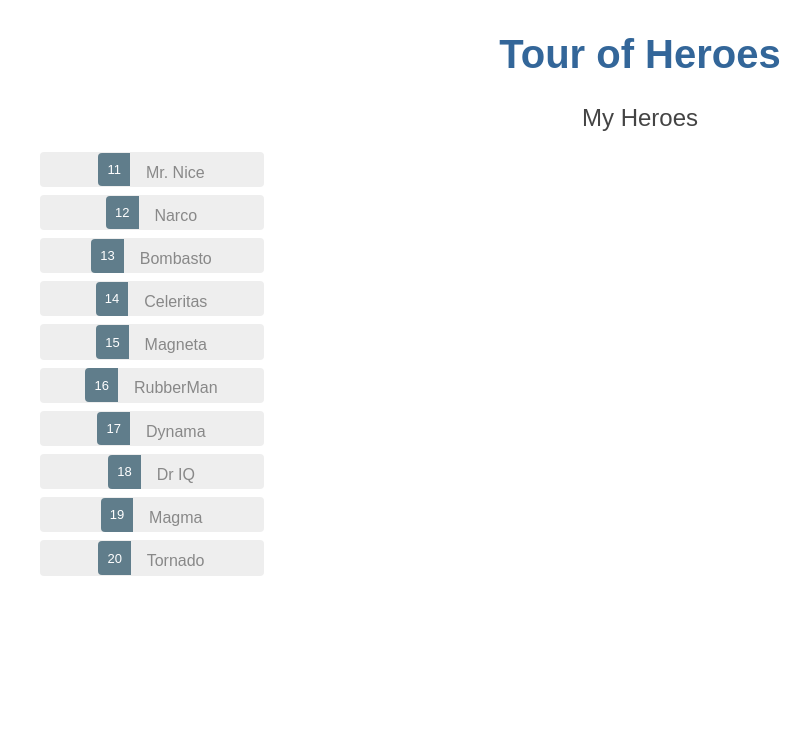
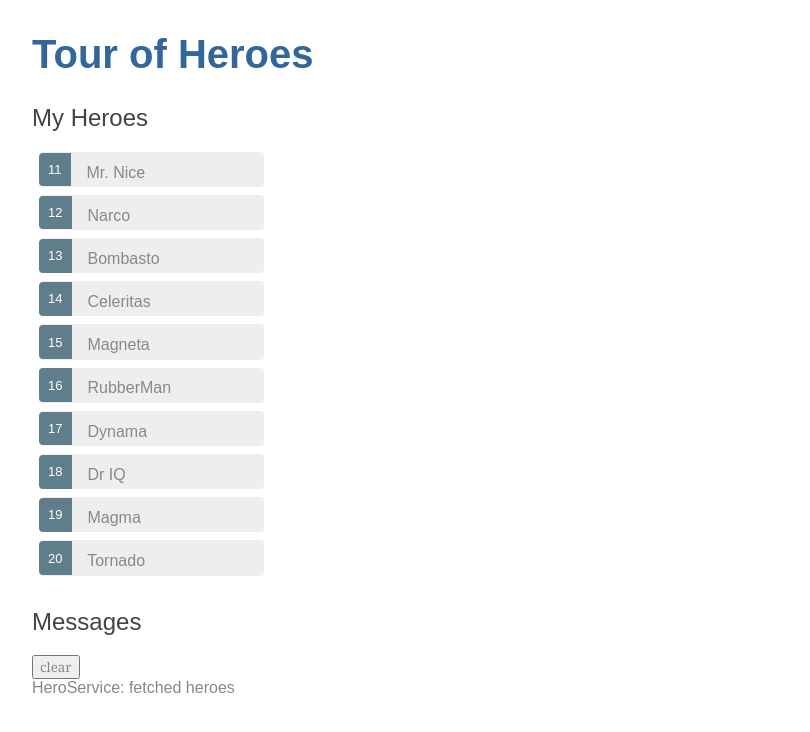
Before and after one commit to 12MIT0020/Tour-Of-Heros, an Angular app: page /heroes in a window 1280 px wide. Shown: the top 732 px of the page, without its empty margins (0-810 px from the left). Built offline with nearby package versions, Linux system fonts and the light colour scheme.

Commit message:
routing added in heros

```diff
--- a/src/app/app.component.html
+++ b/src/app/app.component.html
@@ -1,4 +1,4 @@
 <!--The content below is only a placeholder and can be replaced.-->
-<div style="text-align:center">
-  <h1>{{title}}</h1>
-<app-heroes></app-heroes>
+<h1>{{title}}</h1>
+<router-outlet></router-outlet>
+<app-messages></app-messages>
--- a/src/app/app.module.ts
+++ b/src/app/app.module.ts
@@ -7,6 +7,7 @@
 import { HeroesComponent } from './heroes/heroes.component';
 import { HeroDetailComponent } from './hero-detail/hero-detail.component';
 import { MessagesComponent } from './messages/messages.component';
+import { AppRoutingModule } from './/app-routing.module';
 
 @NgModule({
   declarations: [
@@ -17,7 +18,8 @@
   ],
   imports: [
     BrowserModule,
-    FormsModule
+    FormsModule,
+    AppRoutingModule
   ],
   providers: [],
   bootstrap: [AppComponent]
--- a/src/app/hero.service.ts
+++ b/src/app/hero.service.ts
@@ -2,12 +2,15 @@
 import { Hero } from './hero';
 import { HEROES } from './mock-heroes';
 import { Observable, of } from 'rxjs';
+import { MessageService } from './message.service';
 @Injectable({
   providedIn: 'root'
 })
 export class HeroService {
  getHeroes(): Observable<Hero[]> {
+  // TODO: send the message _after_ fetching the heroes
+  this.messageService.add('HeroService: fetched heroes');
   return of(HEROES);
 }
-  constructor() { }
+  constructor(private messageService: MessageService) { }
 }
--- a/src/app/heroes/heroes.component.ts
+++ b/src/app/heroes/heroes.component.ts
@@ -1,5 +1,5 @@
 import { Component, OnInit } from '@angular/core';
-import { HEROES } from '../mock-heroes';
+//import { HEROES } from '../mock-heroes';
 import { Hero } from '../hero';
 import { HeroService } from '../hero.service';
 
--- /dev/null
+++ b/src/app/message.service.ts
@@ -0,0 +1,16 @@
+import { Injectable } from '@angular/core';
+
+@Injectable({
+  providedIn: 'root',
+})
+export class MessageService {
+  messages: string[] = [];
+
+  add(message: string) {
+    this.messages.push(message);
+  }
+
+  clear() {
+    this.messages = [];
+  }
+}
--- a/src/app/messages/messages.component.html
+++ b/src/app/messages/messages.component.html
@@ -1,3 +1,8 @@
-<p>
-  messages works!
-</p>
+<div *ngIf="messageService.messages.length">
+
+  <h2>Messages</h2>
+  <button class="clear"
+          (click)="messageService.clear()">clear</button>
+  <div *ngFor='let message of messageService.messages'> {{message}} </div>
+
+</div>
--- a/src/app/messages/messages.component.ts
+++ b/src/app/messages/messages.component.ts
@@ -1,4 +1,5 @@
 import { Component, OnInit } from '@angular/core';
+import { MessageService } from '../message.service';
 
 @Component({
   selector: 'app-messages',
@@ -7,7 +8,7 @@
 })
 export class MessagesComponent implements OnInit {
 
-  constructor() { }
+  constructor(public messageService: MessageService) {}
 
   ngOnInit() {
   }
```
Also changed, not shown: src/app/app-routing.module.ts (added, +14 -0 lines), 2 other files (tests, documents, lock files or other folders).
